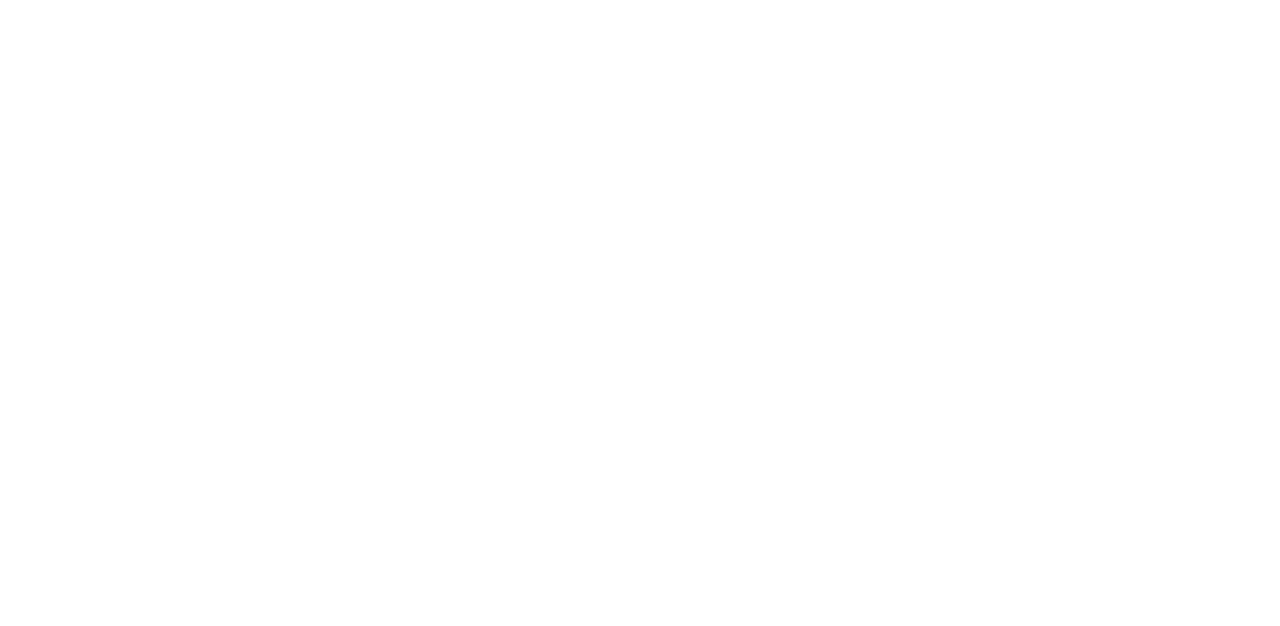
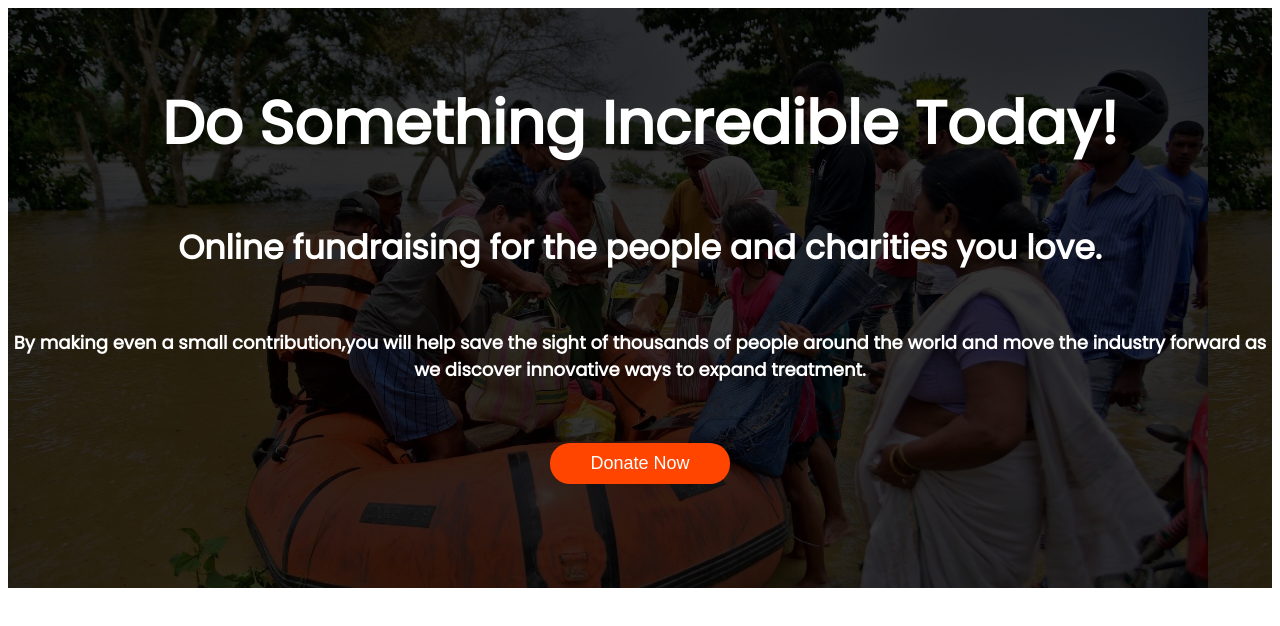
Before and after one commit to Saziaafrin1/Fund-Raiser, a plain HTML site: page index.html in a window 1280 px wide. Drawn offline with Linux system fonts and the light colour scheme.

Commit message:
header and background added

```diff
--- a/index.html
+++ b/index.html
@@ -5,9 +5,25 @@
     <meta http-equiv="X-UA-Compatible" content="IE=edge">
     <meta name="viewport" content="width=device-width, initial-scale=1.0">
     <title>Fund-Raiser</title>
-    <link rel="stylesheet" href="style.css">
+    <link rel="stylesheet" href="link rel="preconnect href="https://fonts.googleapis.com">
+    <link rel="preconnect" href="https://fonts.gstatic.com" crossorigin>
+    <link href="https://fonts.googleapis.com/css2?family=Poppins&display=swap" rel="stylesheet">
+
+<link rel="stylesheet" href="style.css">
 </head>
+
 <body>
+    <section class="header">
+        <div>
+            <h1>Do Something Incredible Today!</h1>
+            <h5>Online fundraising for the people and charities you love.</h5>
+            <h6 class="hero">By making even a small contribution,you will help save the sight of
+                thousands of people around the world and move the industry forward as we discover innovative ways to expand treatment.</h6>
+
+<button type="button"><a class="link" target="_blank" href="https://www.linkedin.com/in/sazia-afrin-29a084218/"> Donate Now</a></button>
+
+        </div>
+    </section>
 
 </body>
 </html>
--- a/style.css
+++ b/style.css
@@ -0,0 +1,35 @@
+body{
+    margin: o;
+    padding: 0;
+    font-family: 'Poppins', sans-serif;
+
+}
+.header{
+    font-size: 40px;
+    color: white;
+    text-align:center;
+    padding-top: 20px;
+    width: 100%;
+    height: 70vh;
+  background-image: linear-gradient(rgba(0,0,0,0.8),rgba(0,0,0,0.8)), url(images/donation5.jpg);
+}
+   .hero{
+    font-size: 18px;
+    text-align: justify;
+    text-align: center;
+
+   }
+   button{
+    width: 180px;
+    font-size: 18px;
+    padding: 10px 40px;
+    background:orangered;
+    border: 0;
+    border-radius: 20px;
+
+}
+.link{
+    text-decoration: none;
+    color: white;
+
+}
```
Also changed, not shown: images/donation0.jpg (renamed from donation0.jpg), images/donation13.jpg (renamed from donation13.jpg), images/donation4.jpg (renamed from donation4.jpg), images/donation5.jpg (renamed from donation5.jpg), images/donation9.jpg (renamed from donation9.jpg).
